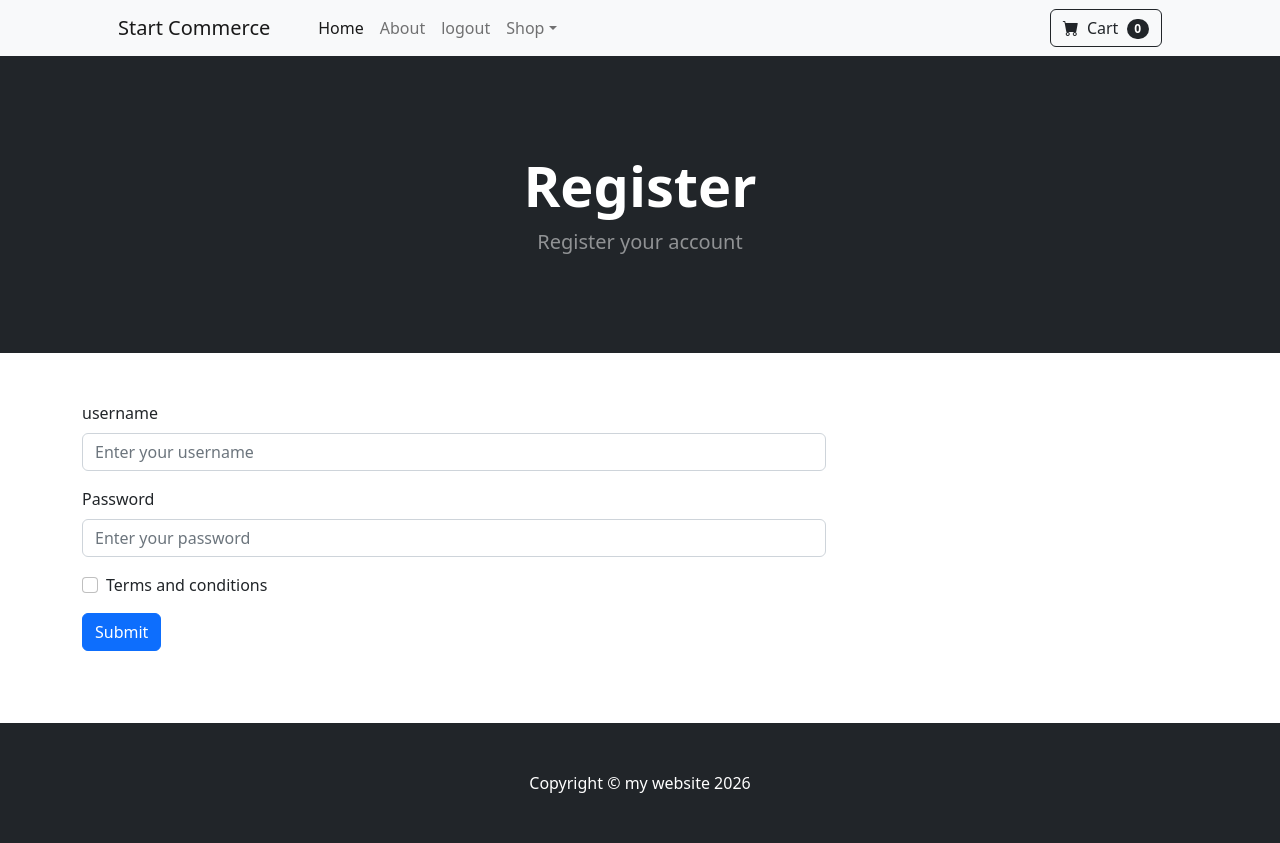
After one commit to sych2/django-tutorial-project, a Django app: template backend/store/templates/register.html in a window 1280 px wide. The commit adds this page. Run offline with Django 5.2, Linux system fonts and the light colour scheme; the template is opened without the code that fills it, so the values that code supplies are empty; some libraries are stand-ins or nearby versions.

Commit message:
latest changes

```diff
--- a/backend/store/templates/navbar.html
+++ b/backend/store/templates/navbar.html
@@ -8,10 +8,10 @@
                     <ul class="navbar-nav me-auto mb-2 mb-lg-0 ms-lg-4">
                         <li class="nav-item"><a class="nav-link active" aria-current="page" href="{% url 'home' %}">Home</a></li>
                         <li class="nav-item"><a class="nav-link" href="{% url 'about' %}">About</a></li>
-                    {% if user.is_authenticaten %}
-                        <li class="nav-item"><a class="nav-link" href="{% url 'login' %}">Login</a></li>
+                    {% if user.is_authenticated %}
+                        <li class="nav-item"><a class="nav-link" href="{% url 'logout' %}">Login</a></li>
                     {% else %}
-                    <li class="nav-item"><a class="nav-link" href="{% url 'logout' %}">logout</a></li>
+                    <li class="nav-item"><a class="nav-link" href="{% url 'login' %}">logout</a></li>
                     {% endif %}
                         <li class="nav-item dropdown">
                             <a class="nav-link dropdown-toggle" id="navbarDropdown" href="#" role="button" data-bs-toggle="dropdown" aria-expanded="false">Shop</a>
--- /dev/null
+++ b/backend/store/templates/register.html
@@ -0,0 +1,45 @@
+{% extends 'base.html' %}
+
+
+    {% block content %}
+     <header class="bg-dark py-5">
+            <div class="container px-4 px-lg-5 my-5">
+                <div class="text-center text-white">
+                    <h1 class="display-4 fw-bolder">Register</h1>
+                    <p class="lead fw-normal text-white-50 mb-0">Register your account</p>
+                </div>
+            </div>
+        </header>
+<br> <br>
+        <div class ="container">
+            <div>
+                <centre>
+                    <div class="col-8">
+
+                        <form method="POST" action="{% url 'login' %}">
+                            {% csrf_token %}
+  <div class="mb-3">
+    <label class="form-label">username</label>
+    <input  class="form-control"  placeholder="Enter your username" name =  "username">
+
+  </div>
+  <div class="mb-3">
+    <label  class="form-label" >Password</label>
+    <input  class="form-control" name = "password" placeholder="Enter your password">
+  </div>
+  <div class="mb-3 form-check">
+    <input type="checkbox" class="form-check-input" id="exampleCheck1">
+    <label class="form-check-label" for="exampleCheck1">Terms and conditions</label>
+  </div>
+  <button type="submit" class="btn btn-primary">Submit</button>
+</form>
+
+
+                    </div>
+                </centre>
+<br><br><br>
+            </div>
+
+        </div>
+
+    {% endblock %}
--- a/backend/store/views.py
+++ b/backend/store/views.py
@@ -17,7 +17,7 @@ def login_user(request):
         user = authenticate(request, username=username, password = password)
         if user is not None:
             login(request, user)
-            messages.success(request, ("You have logged in successfully"))
+            messages.success(request, ("You have been logged in successfully"))
             return redirect('home')
         else:
             messages.success(request, ("Your credentials don't match"))
```
Also changed, not shown: backend/db.sqlite3.
